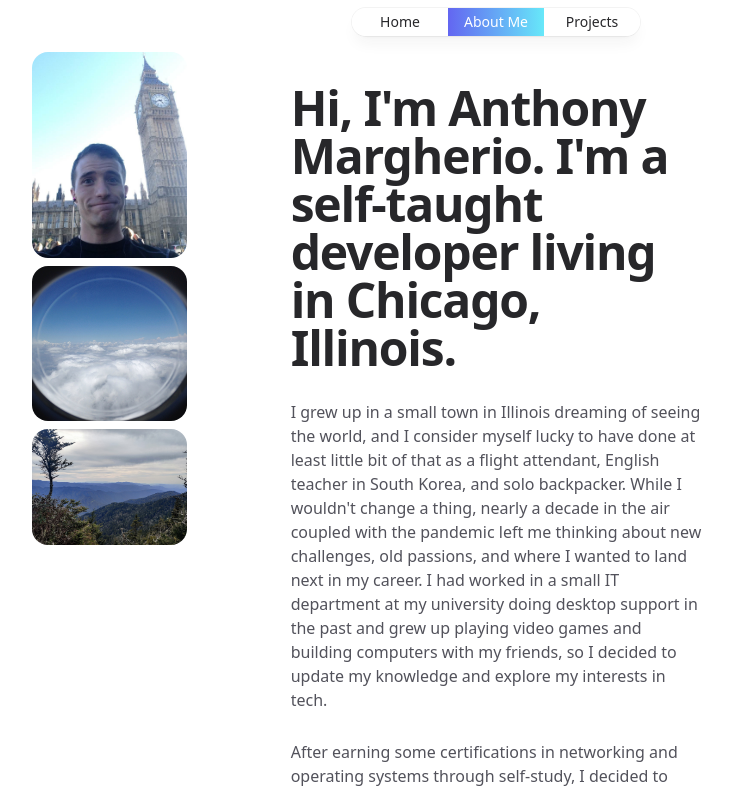
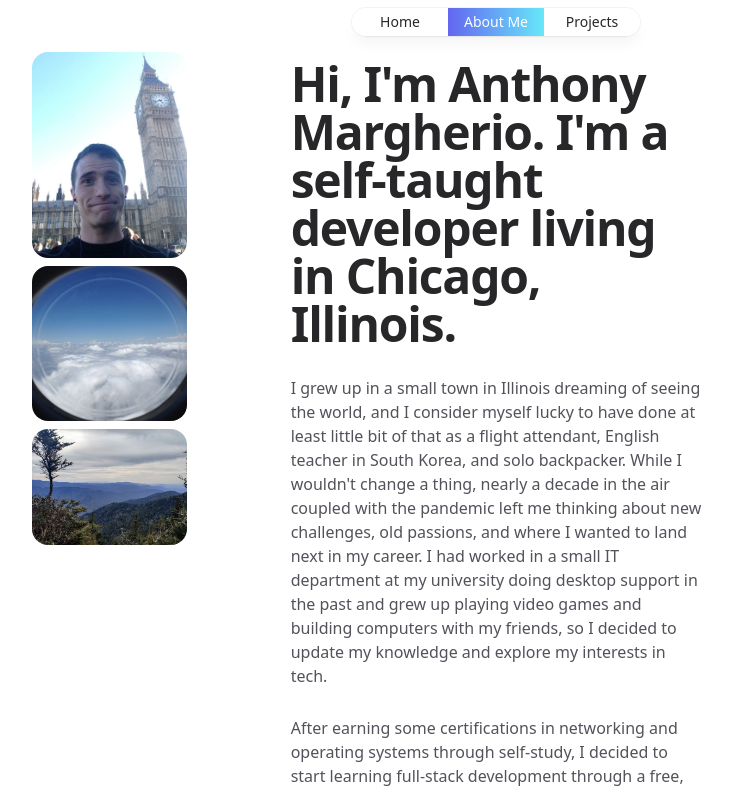
Before and after one commit to amargh2/portfolio-next, a Next.js app: page /about in a window 1280 px wide. Shown: the top 792 px of the page, without its empty margins (144-876 px from the left). Built offline with nearby package versions, Linux system fonts and the light colour scheme.

Commit message:
margin changes

```diff
--- a/src/components/HomeAboutPanel.tsx
+++ b/src/components/HomeAboutPanel.tsx
@@ -4,7 +4,7 @@ import {BsGithub} from 'react-icons/bs'
 
 export default function HomeAboutPanel() {
     return (
-    <div className='flex mt-10 from-blue-100 to-white rounded-lg shadow-md p-2 ring-1 ring-indigo-200'>
+    <div className='flex from-blue-100 to-white rounded-lg shadow-md p-2 ring-1 ring-indigo-200'>
           <div className='flex flex-col'>
             <Image src='/me.jpg' alt='Photo of Anthony.' width={800} height={100} className='rounded-full'/>
           <div className='text-slate-90 mt-2 flex justify-center p-2'>
--- a/src/pages/about.tsx
+++ b/src/pages/about.tsx
@@ -25,7 +25,7 @@ export default function About () {
             </div>
           </div>
           <div className="lg:order-second lg:row-span-2 flex justify-center m-2">
-            <div className="mt-6 space-y-7 text-base text-zinc-600">
+            <div className="space-y-7 text-base text-zinc-600">
             <h1 className="text-4xl font-bold tracking-tight text-zinc-800 dark:text-zinc-100 sm:text-5xl">
               Hi, I'm Anthony Margherio. I'm a self-taught developer living in Chicago, Illinois.
             </h1>
```
